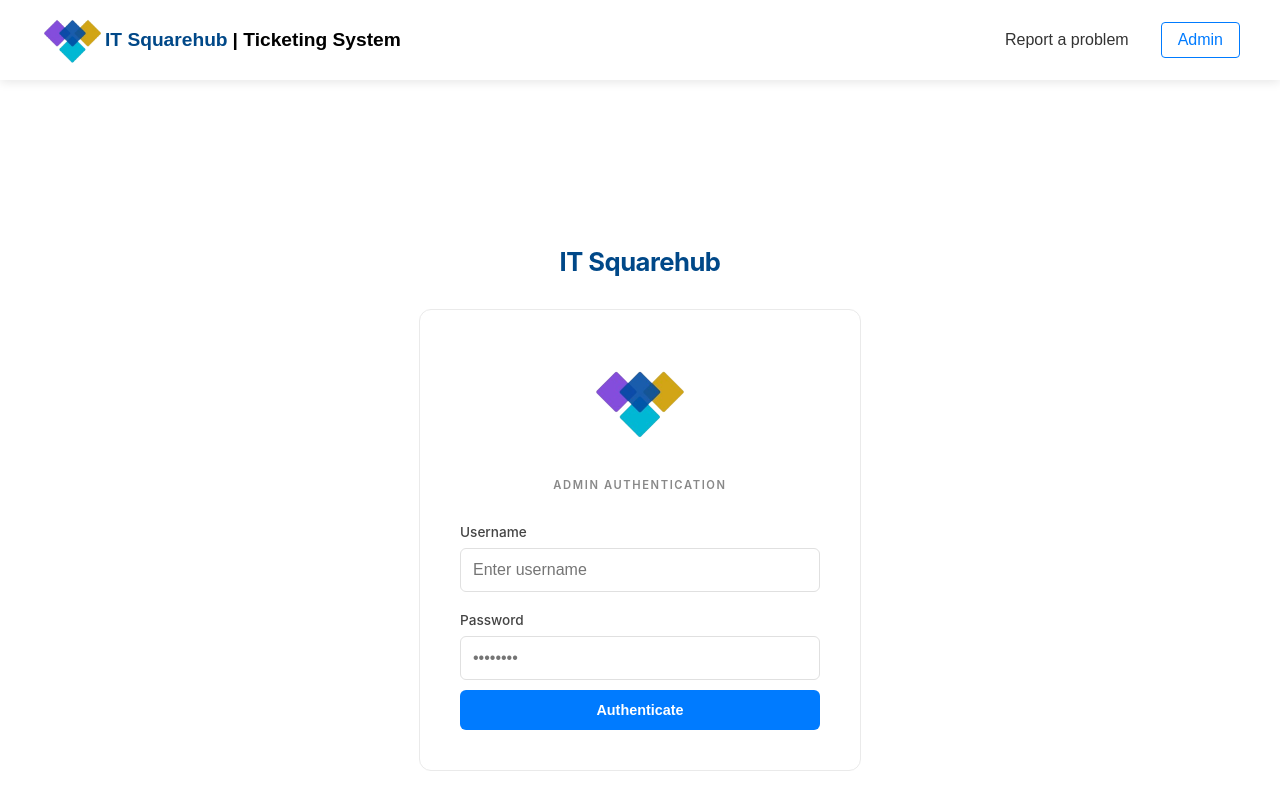
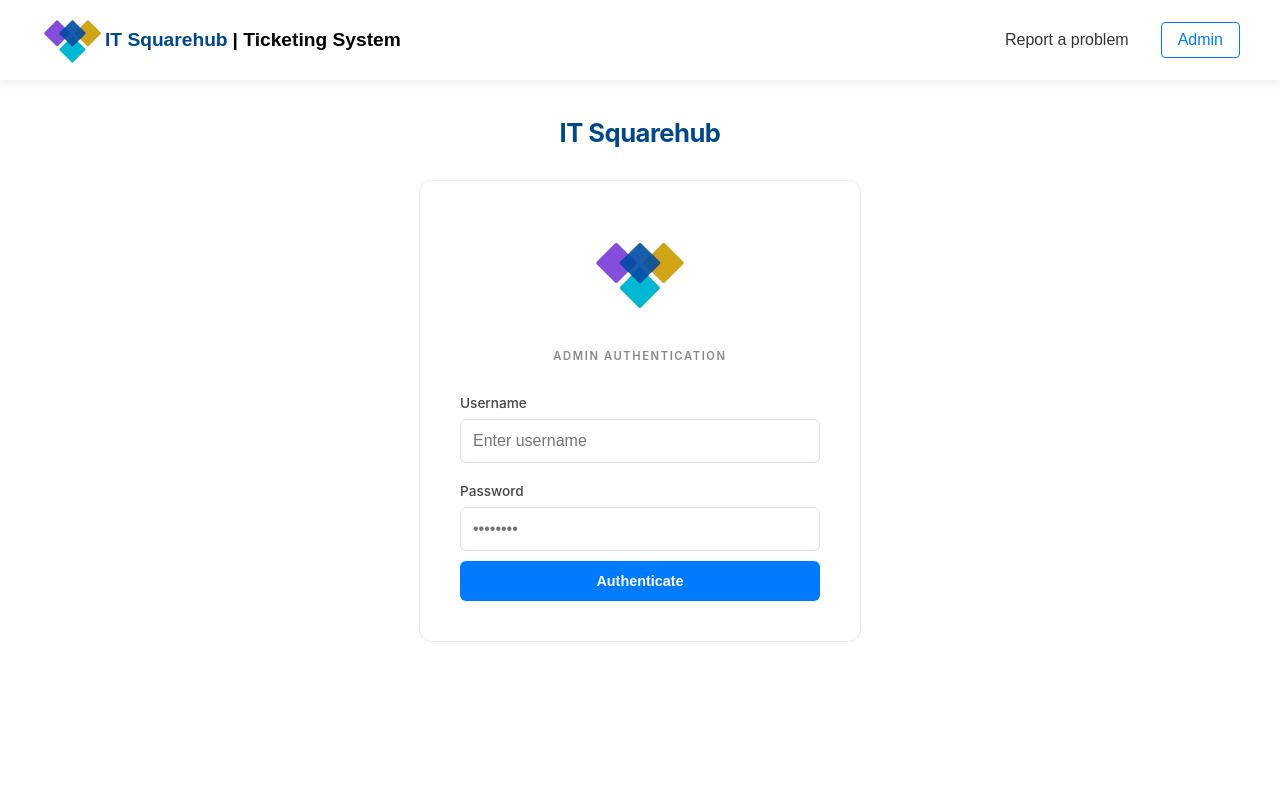
Before and after one commit to Kirifer/ticketing-system, a React (Vite) app in the folder client/: page /admin/login in a window 1280 px wide. Shown: the top 810 px of the page. Built offline with nearby package versions, Linux system fonts and the light colour scheme.

Commit message:
Updated all the files into jsx

```diff
--- a/client/src/components/layout/UserLayout.jsx
+++ b/client/src/components/layout/UserLayout.jsx
@@ -1,14 +1,10 @@
 import { Outlet } from 'react-router-dom'
 import NavBar from '../common/NavBar';
-import CreateTicket from '../../pages/user/CreateTicket';
-import TrackProgress from '../ticket/TrackProgress';
 function UserLayout(){
     return(
             <>
                 <title>ITS Ticketing System</title>
                 <NavBar />
-                {/* <CreateTicket />
-                <TrackProgress /> */}
                 <Outlet />
             </>
     );
--- a/client/src/pages/admin/Login.css
+++ b/client/src/pages/admin/Login.css
@@ -2,7 +2,7 @@
 .Login-form-container {
   display: flex;
   flex-direction: column; /* Stack H1 and Form */
-  justify-content: center;
+  justify-content:flex-start;
   align-items: center;
   min-height: 100vh;
   background-color: #ffffff; /* Pure White */
```
Also changed, not shown: client/src/components/ticket/TicketCard.jsx (deleted, +0 -7 lines), 1 other file (tests, documents, lock files or other folders).
